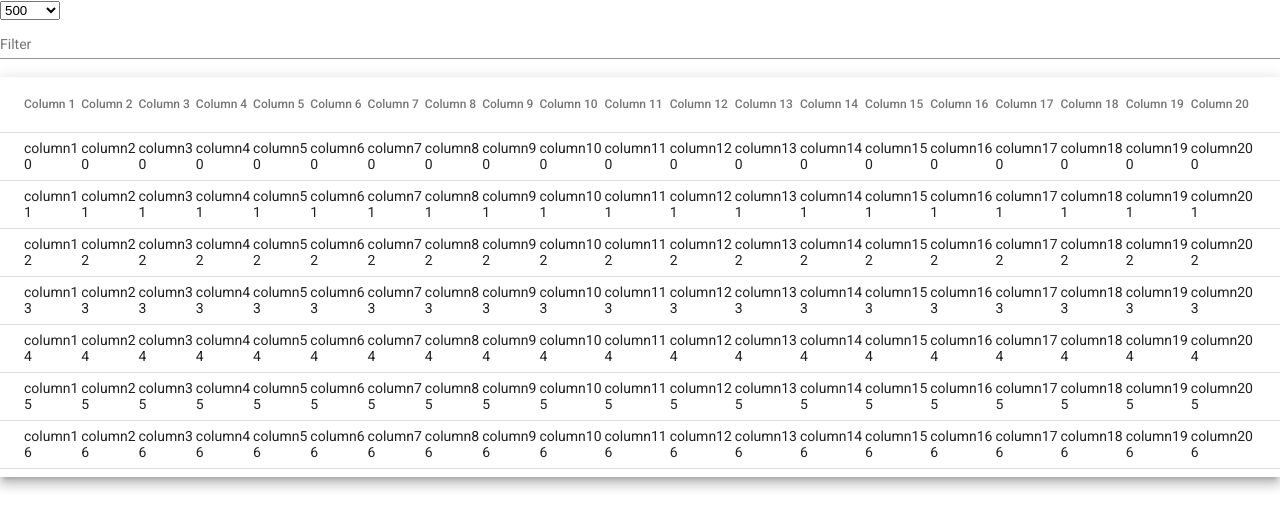
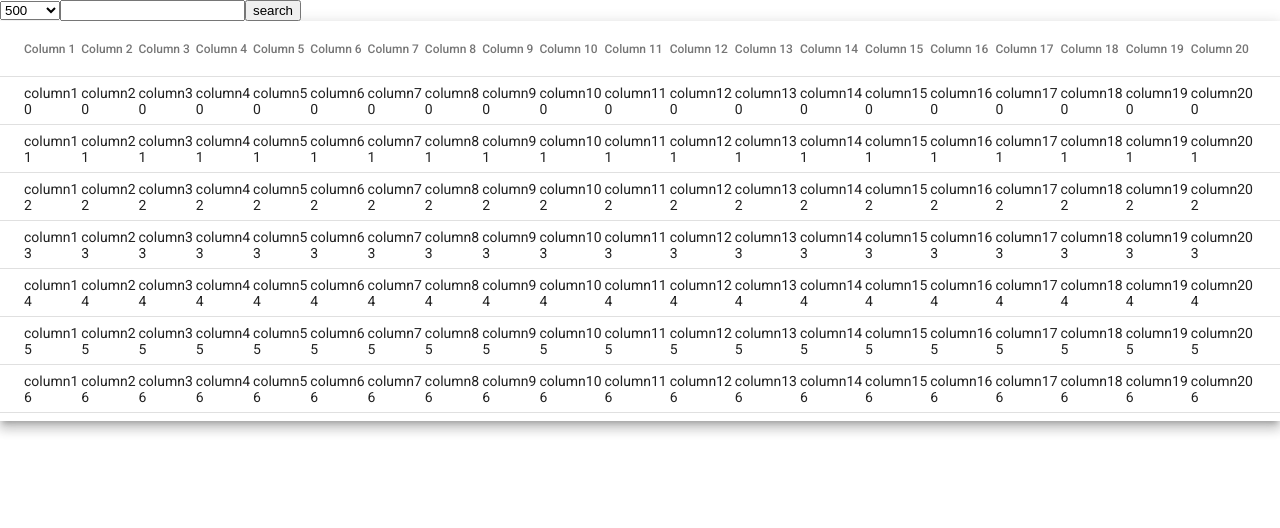
Before and after one commit to umarmohammed/material-table-demo, an Angular app: page / in a window 1280 px wide. Shown: the top 528 px of the page. Built offline with nearby package versions, Linux system fonts and the light colour scheme.

Commit message:
use forms input for global search
#16

```diff
--- a/src/app/app.component.html
+++ b/src/app/app.component.html
@@ -7,4 +7,4 @@
   }}</option>
 </select>
 
-<app-demo-mat-table [data$]="data$"></app-demo-mat-table>
+<app-demo-mat-table [data]="data$ | async"></app-demo-mat-table>
--- a/src/app/components/demo-mat-table/demo-mat-table.component.html
+++ b/src/app/components/demo-mat-table/demo-mat-table.component.html
@@ -1,12 +1,7 @@
-<mat-form-field>
-  <input
-    matInput
-    (keyup)="applyFilter($event.target.value)"
-    placeholder="Filter"
-  />
-</mat-form-field>
+<input [(ngModel)]="filterValue" />
+<button (click)="applyFilter()">search</button>
 <div class="example-container mat-elevation-z8">
-  <table mat-table [dataSource]="dataSource">
+  <table mat-table [dataSource]="filterData">
     <!--- Note that these columns can be defined in any order.
                 The actual rendered columns are set as a property on the row definition" -->
 
--- a/src/app/components/demo-mat-table/demo-mat-table.component.ts
+++ b/src/app/components/demo-mat-table/demo-mat-table.component.ts
@@ -1,28 +1,45 @@
-import { Component, OnInit, Input } from '@angular/core';
+import {
+  Component,
+  OnInit,
+  Input,
+  OnChanges,
+  SimpleChanges,
+  ChangeDetectionStrategy
+} from '@angular/core';
 import { getColumnNames } from 'src/app/util/data-utils';
 import { MatTableDataSource } from '@angular/material/table';
-import { Observable } from 'rxjs';
 
 @Component({
   selector: 'app-demo-mat-table',
   templateUrl: './demo-mat-table.component.html',
-  styleUrls: ['./demo-mat-table.component.scss']
+  styleUrls: ['./demo-mat-table.component.scss'],
+  changeDetection: ChangeDetectionStrategy.OnPush
 })
-export class DemoMatTableComponent implements OnInit {
+export class DemoMatTableComponent implements OnInit, OnChanges {
   @Input()
-  data$: Observable<any[]>;
+  data: any[];
 
   dataSource = new MatTableDataSource();
-
   displayedColumns = getColumnNames();
+  filterValue = '';
+  filterData = this.data;
 
   constructor() {}
 
   ngOnInit() {
-    this.data$.subscribe(data => (this.dataSource.data = data));
+    this.filterData = this.data;
+    this.dataSource.data = this.filterData;
   }
 
-  applyFilter(filterValue: string) {
-    this.dataSource.filter = filterValue.trim().toLowerCase();
+  ngOnChanges(changes: SimpleChanges) {
+    this.filterData = this.data;
+    this.filterValue = '';
+  }
+
+  applyFilter() {
+    this.filterData = this.data.filter(d => {
+      const values = Object.values(d).join('');
+      return values.includes(this.filterValue);
+    });
   }
 }
```
Also changed, not shown: 1 other file (tests, documents, lock files or other folders).
